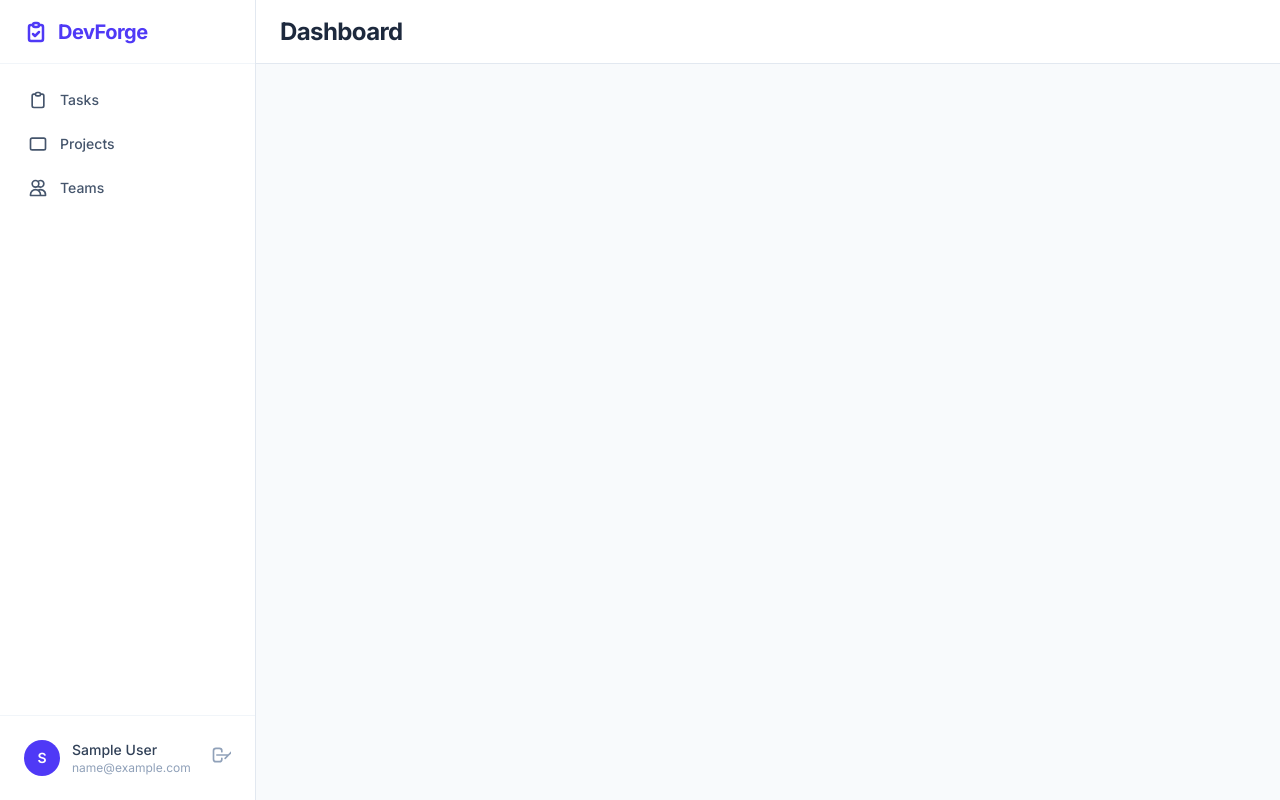
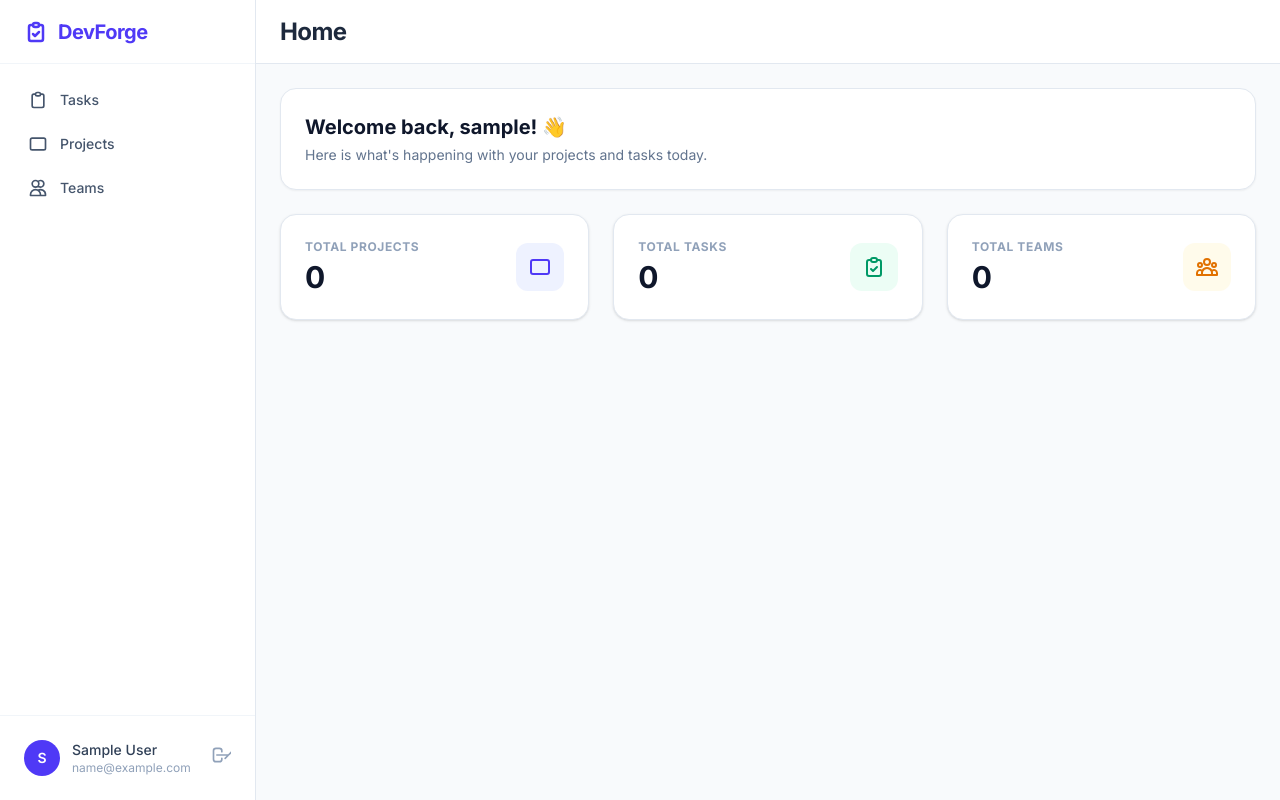
Before and after one commit to Reverad/DevForge, a Django app: page / in a window 1280 px wide. Run offline with Django 5.2, Linux system fonts and the light colour scheme; the visitor is signed in with stand-in values (Sample User, id 1); data that the repository does not hold is empty.

Commit message:
add statistic on home page and format templates

```diff
--- a/core/views.py
+++ b/core/views.py
@@ -1,6 +1,20 @@
 from django.contrib.auth.mixins import LoginRequiredMixin
 from django.views import generic
+
+from projects.models import Project
+from tasks.models import Task
+from teams.models import Team
 
 
 class IndexView(LoginRequiredMixin, generic.TemplateView):
     template_name = "core/index.html"
+
+    def get_context_data(self, **kwargs):
+        context = super().get_context_data(**kwargs)
+        user = self.request.user
+
+        context["total_projects"] = Project.objects.filter(team__members=user).count()
+        context["total_tasks"] = Task.objects.filter(assignees=user).count()
+        context["total_teams"] = Team.objects.filter(members=user).count()
+
+        return context
--- a/templates/core/index.html
+++ b/templates/core/index.html
@@ -1,4 +1,65 @@
 {% extends "base.html" %}
+
+{% block title %}Home — DevForge{% endblock %}
+
 {% block header %}
-  Dashboard
+  Home
 {% endblock %}
+
+{% block content %}
+  <div class="space-y-6">
+    <div class="bg-white p-6 rounded-2xl border border-slate-200 shadow-xs">
+      <h2 class="text-xl font-bold text-slate-900">Welcome back, {{ request.user.username }}! 👋</h2>
+      <p class="text-sm text-slate-500 mt-1">Here is what's happening with your projects and tasks today.</p>
+    </div>
+
+    <div class="grid grid-cols-1 md:grid-cols-3 gap-6">
+
+      <div
+          class="bg-white p-6 rounded-2xl border border-slate-200 shadow-sm transition-all duration-300 hover:-translate-y-1 hover:shadow-md flex items-center justify-between group">
+        <div class="space-y-1">
+          <p class="text-xs font-bold text-slate-400 uppercase tracking-wider">Total Projects</p>
+          <p class="text-3xl font-black text-slate-900">{{ total_projects }}</p>
+        </div>
+        <div
+            class="p-3 bg-indigo-50 text-indigo-600 rounded-xl group-hover:bg-indigo-600 group-hover:text-white transition-colors duration-300">
+          <svg class="w-6 h-6" fill="none" stroke="currentColor" viewBox="0 0 24 24">
+            <path stroke-linecap="round" stroke-linejoin="round" stroke-width="2"
+                  d="M3 7v10a2 2 0 002 2h14a2 2 0 002-2V7a2 2 0 00-2-2H5a2 2 0 00-2 2z"></path>
+          </svg>
+        </div>
+      </div>
+
+      <div
+          class="bg-white p-6 rounded-2xl border border-slate-200 shadow-sm transition-all duration-300 hover:-translate-y-1 hover:shadow-md flex items-center justify-between group">
+        <div class="space-y-1">
+          <p class="text-xs font-bold text-slate-400 uppercase tracking-wider">Total Tasks</p>
+          <p class="text-3xl font-black text-slate-900">{{ total_tasks }}</p>
+        </div>
+        <div
+            class="p-3 bg-emerald-50 text-emerald-600 rounded-xl group-hover:bg-emerald-600 group-hover:text-white transition-colors duration-300">
+          <svg class="w-6 h-6" fill="none" stroke="currentColor" viewBox="0 0 24 24">
+            <path stroke-linecap="round" stroke-linejoin="round" stroke-width="2"
+                  d="M9 5H7a2 2 0 00-2 2v12a2 2 0 002 2h10a2 2 0 002-2V7a2 2 0 00-2-2h-2M9 5a2 2 0 002 2h2a2 2 0 002-2M9 5a2 2 0 012-2h2a2 2 0 012 2m-6 9l2 2 4-4"></path>
+          </svg>
+        </div>
+      </div>
+
+      <div
+          class="bg-white p-6 rounded-2xl border border-slate-200 shadow-sm transition-all duration-300 hover:-translate-y-1 hover:shadow-md flex items-center justify-between group">
+        <div class="space-y-1">
+          <p class="text-xs font-bold text-slate-400 uppercase tracking-wider">Total Teams</p>
+          <p class="text-3xl font-black text-slate-900">{{ total_teams }}</p>
+        </div>
+        <div
+            class="p-3 bg-amber-50 text-amber-600 rounded-xl group-hover:bg-amber-600 group-hover:text-white transition-colors duration-300">
+          <svg class="w-6 h-6" fill="none" stroke="currentColor" viewBox="0 0 24 24">
+            <path stroke-linecap="round" stroke-linejoin="round" stroke-width="2"
+                  d="M17 20h5v-2a3 3 0 00-5.356-1.857M17 20H7m10 0v-2c0-.656-.126-1.283-.356-1.857M7 20H2v-2a3 3 0 015.356-1.857M7 20v-2c0-.656.126-1.283.356-1.857m0 0a5.002 5.002 0 019.288 0M15 7a3 3 0 11-6 0 3 3 0 016 0zm6 3a2 2 0 11-4 0 2 2 0 014 0zM7 10a2 2 0 11-4 0 2 2 0 014 0z"></path>
+          </svg>
+        </div>
+      </div>
+
+    </div>
+  </div>
+{% endblock %}
--- a/templates/registration/login.html
+++ b/templates/registration/login.html
@@ -78,7 +78,8 @@
 
   <p class="text-center text-xs text-slate-500">
     Don't have an account?
-    <a href="{% url 'users:register' %}" class="font-semibold text-indigo-600 hover:text-indigo-500 transition-colors">Create one</a>
+    <a href="{% url 'users:register' %}" class="font-semibold text-indigo-600 hover:text-indigo-500 transition-colors">Create
+      one</a>
   </p>
 </div>
 </body>
--- a/templates/tasks/project_task_list.html
+++ b/templates/tasks/project_task_list.html
@@ -14,7 +14,8 @@
         <a href="{% url 'projects:project-detail' pk=project.id %}"
            class="inline-flex items-center gap-1 text-xs font-semibold text-slate-500 hover:text-indigo-600 transition-colors">
           <svg class="w-4 h-4" fill="none" stroke="currentColor" viewBox="0 0 24 24">
-            <path stroke-linecap="round" stroke-linejoin="round" stroke-width="2" d="M10 19l-7-7m0 0l7-7m-7 7h18"></path>
+            <path stroke-linecap="round" stroke-linejoin="round" stroke-width="2"
+                  d="M10 19l-7-7m0 0l7-7m-7 7h18"></path>
           </svg>
           Back to Project Details
         </a>
--- a/templates/teams/team_detail.html
+++ b/templates/teams/team_detail.html
@@ -130,7 +130,8 @@
                       {{ member.username }}
                     {% endif %}
                   </p>
-                  <a href="{% url 'users:profile' pk=member.id %}"><p class="text-[11px] text-slate-400 truncate">@{{ member.username }}</p></a>
+                  <a href="{% url 'users:profile' pk=member.id %}"><p class="text-[11px] text-slate-400 truncate">
+                    @{{ member.username }}</p></a>
                 </div>
               </div>
 
```
Also changed, not shown: templates/projects/project_create.html (+0 -10 lines), templates/registration/register.html (+16 -5 lines).
